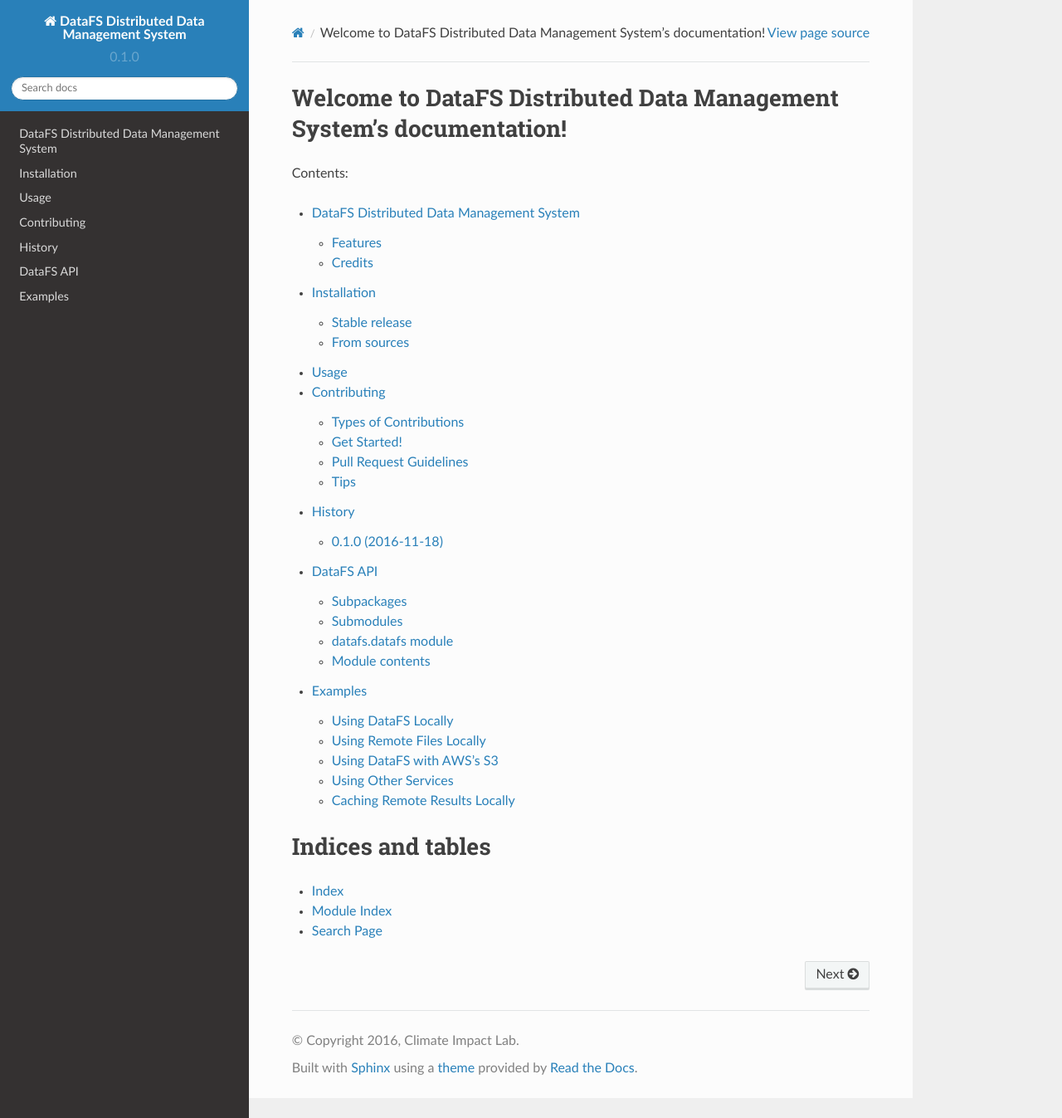
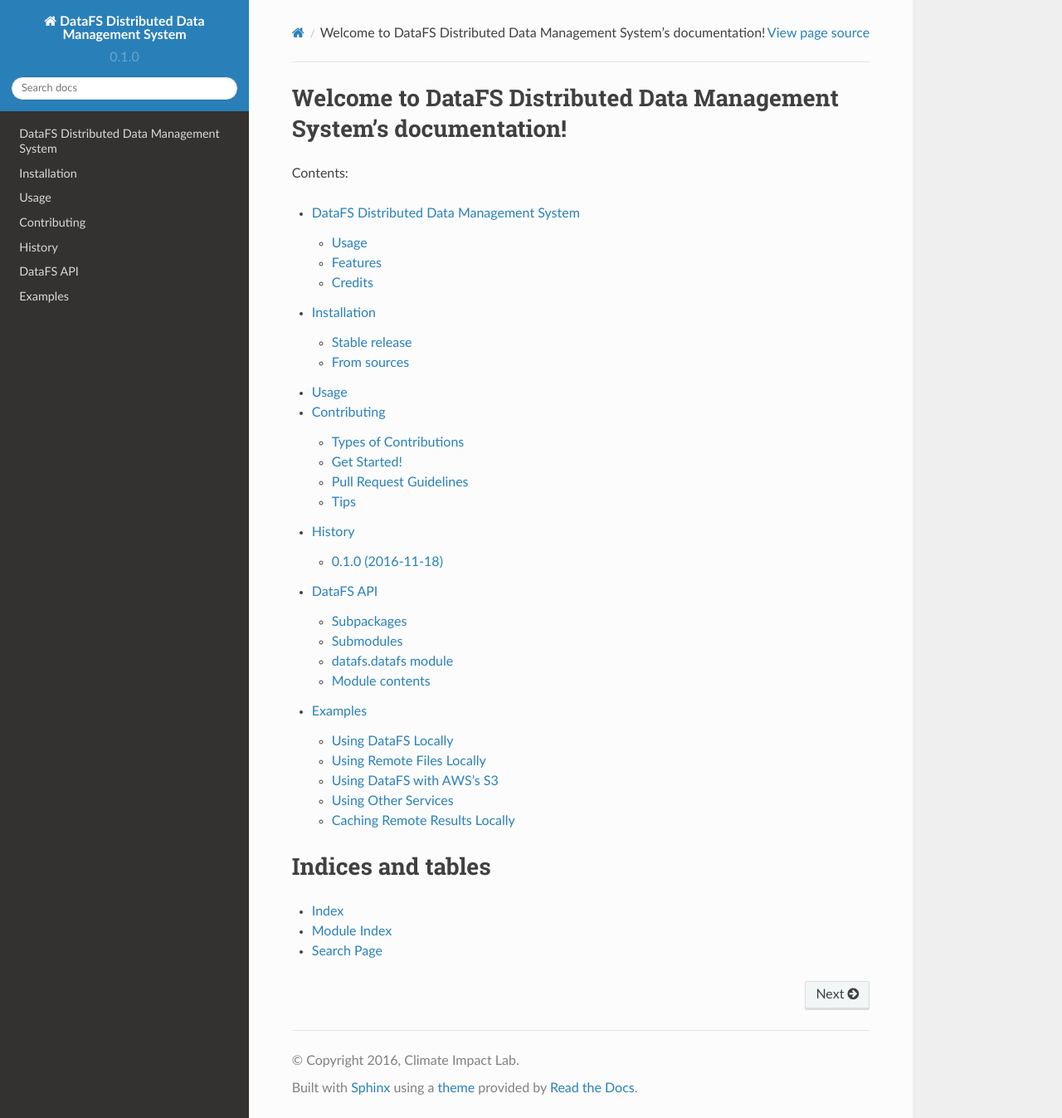
Before and after one commit to ClimateImpactLab/DataFS, a Sphinx documentation site: the page built from docs/index.rst, in a window 1280 px wide and 1347 px high. Shown: the whole window at 83% size. Built offline with Sphinx 7.4.7 and the Read the Docs theme 2.0.0, drawn with Linux system fonts in a browser that asks for light colours; pages that are not in the unit, such as notebooks, are missing from menus; the version number is read from the project's files by our own code.

Commit message:
add examples to readme

```diff
--- a/README.rst
+++ b/README.rst
@@ -28,6 +28,12 @@
 * Documentation: https://datafs.readthedocs.io.
 
 
+Usage
+-----
+
+See :ref:`examples`
+
+
 Features
 --------
 
--- a/docs/examples.rst
+++ b/docs/examples.rst
@@ -1,3 +1,5 @@
+.. _examples:
+
 Examples
 ========
 
```
